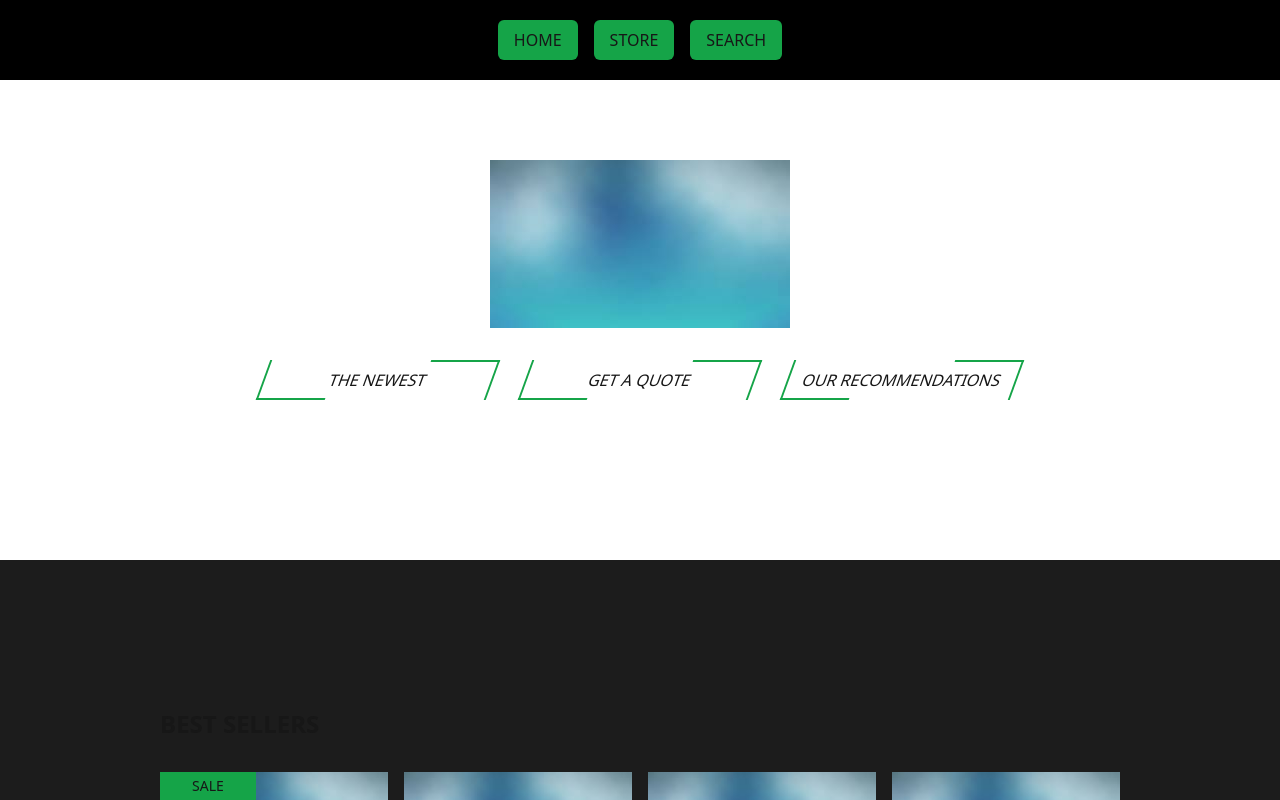
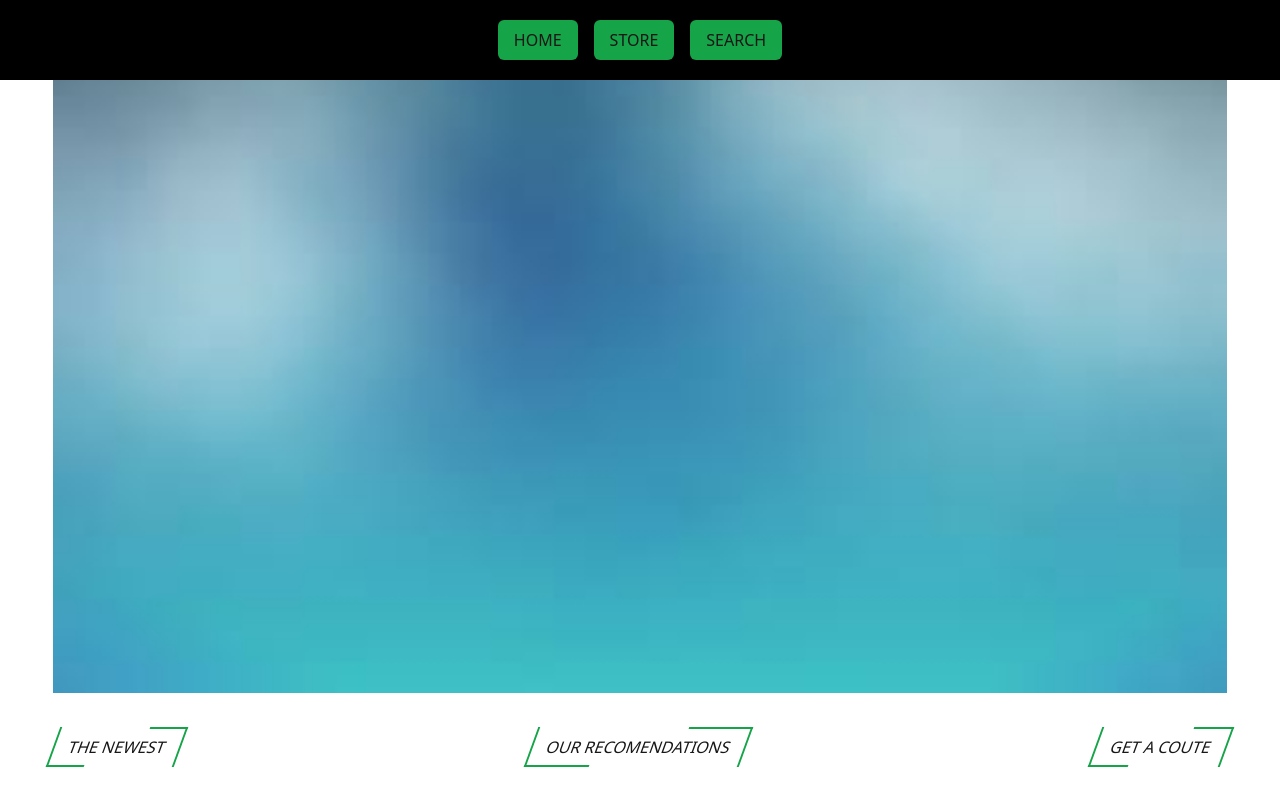
Before and after one commit to JhojanRop/404-tech-frontend, a Next.js app: page / in a window 1280 px wide. Shown: the top 800 px of the page. Built offline with nearby package versions, Linux system fonts and the light colour scheme; a web font is replaced by a local one.

Commit message:
refactor: Refactor Hero component with ContentLayout

```diff
--- a/src/components/home/hero.tsx
+++ b/src/components/home/hero.tsx
@@ -1,17 +1,21 @@
+'use client'
+import ContentLayout from "../ContentLayout";
 import Button from "../ui/Button";
 
 const Hero = () => {
     return (
-        <div className="flex flex-col items-center justify-center h-[70vh] gap-8 mt-0">
-            <div>
-                <img src="/image-test.jpg" alt="test" className="" />
-            </div>
-            <div className="grid grid-cols-1 sm:grid-cols-2 lg:grid-cols-3 gap-8">
-                <Button variant="bordered" className="px-4 py-2">THE NEWEST</Button>
-                <Button variant="bordered" className="px-4 py-2">GET A QUOTE</Button>
-                <Button variant="bordered" className="px-4 py-2">OUR RECOMMENDATIONS</Button>
-            </div>
-        </div>
+        <section>
+            <ContentLayout className="flex flex-col justify-evenly">
+                <div>
+                    <img src="/image-test.jpg" alt="test" className="w-full aspect-video" />
+                </div>
+                <div className="flex flex-col gap-y-5 md:flex-row justify-between">
+                    <Button variant="bordered" className="px-4 py-2 uppercase">The newest</Button>
+                    <Button variant="bordered" className="px-4 py-2 uppercase">Our recomendations</Button>
+                    <Button variant="bordered" className="px-4 py-2 uppercase">Get a coute</Button>
+                </div>
+            </ContentLayout>
+        </section>
     )
 }
 
```
